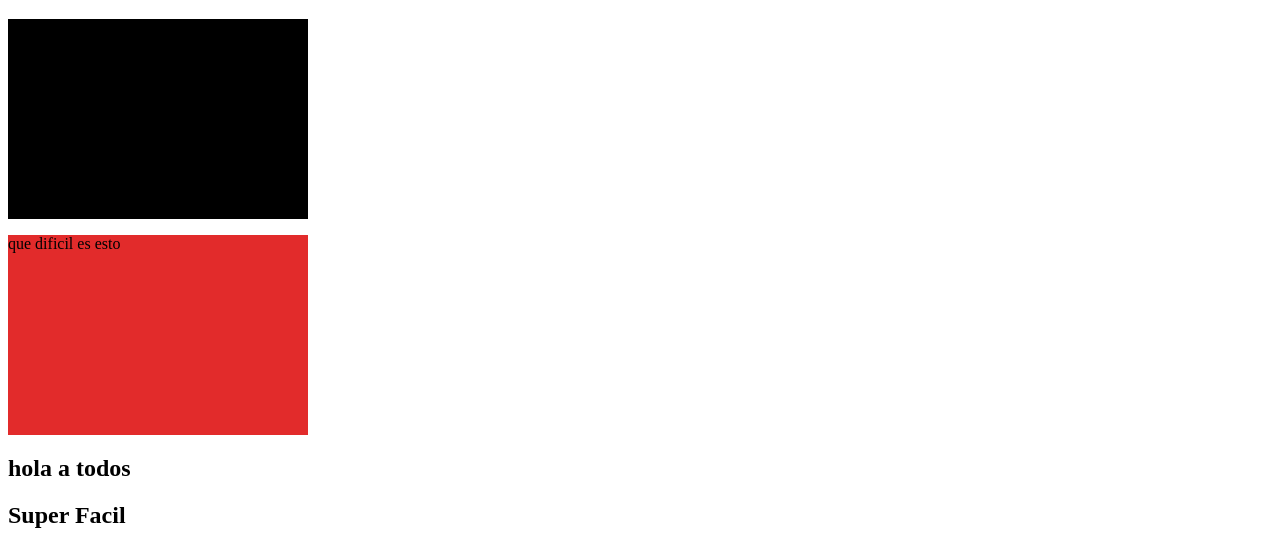
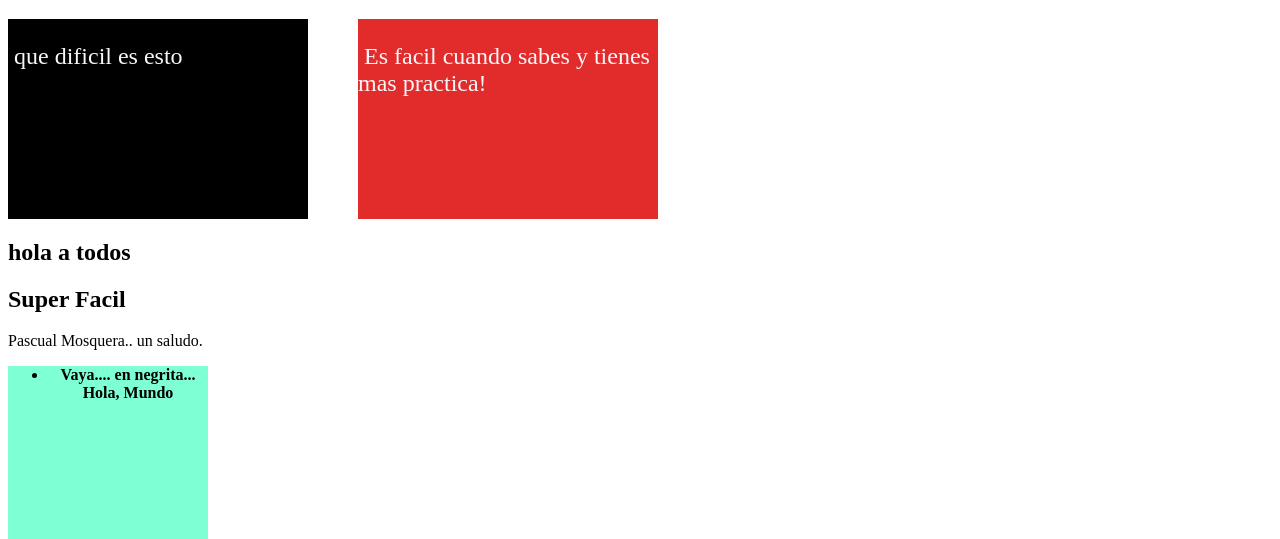
Before and after one commit to AndresEstebanPatino/master-class-git, a plain HTML site: page index.html in a window 1280 px wide. Shown: the part 261-800 px from the top of the page. Drawn offline with Linux system fonts and the light colour scheme.

Commit message:
Added flex to squares

```diff
--- a/index.html
+++ b/index.html
@@ -13,12 +13,15 @@
     <br>
     <button class="button">CLICK ME</button>
     <h1>dobby</h1>
-    <div class="cuadro">
+    <article class="dos-cuadros">
+        <div class="cuadro">
+             <P>&nbsp;que dificil es esto</P>
+        </div>
+        <div class="cuadro2">
+             <p>&nbsp;Es facil cuando sabes y tienes mas practica!</p>
+        </div>
+    </article>
 
-    </div>
-    <div class="cuadro2">
-    <P>que dificil es esto</P>
-    </div>
     <h2>hola a todos</h2>
 
     <div>
--- a/styles.css
+++ b/styles.css
@@ -16,15 +16,21 @@
     width: 300px;
     height: 200px;
     background-color: black;
+    font-size: 24px;
+    color: rgb(247, 247, 250);
 }
 .cuadro2{
     width: 300px;
     height: 200px;
     background-color: rgb(226, 43, 43);
-
-
+    font-size: 24px;
+    color: rgb(247, 247, 250);
+    margin-left: 50px;
 }
-
+.dos-cuadros{
+    display: flex;
+    align-content: space-around;
+}
 
 .elipse{
     width: 200px;
```
